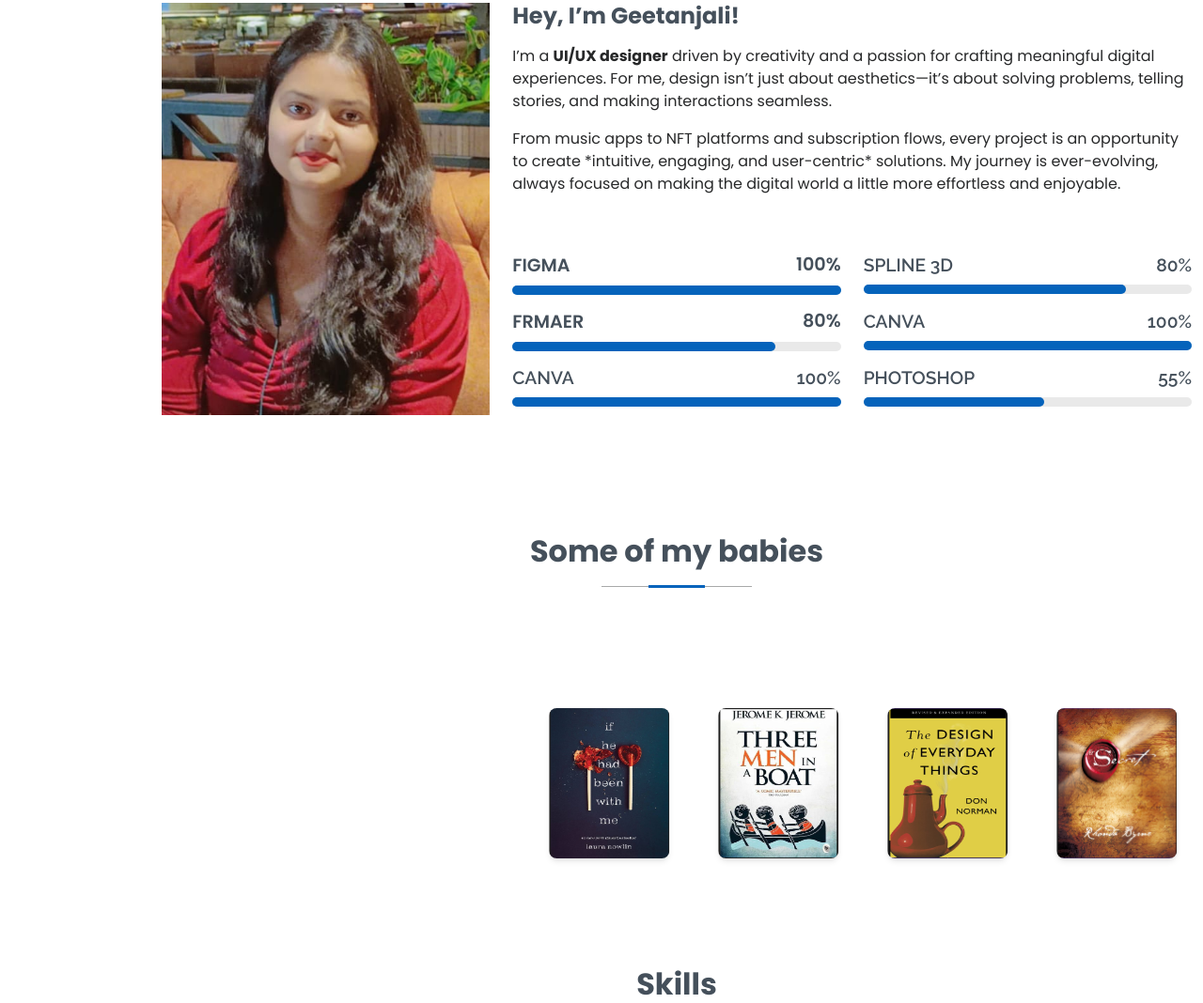
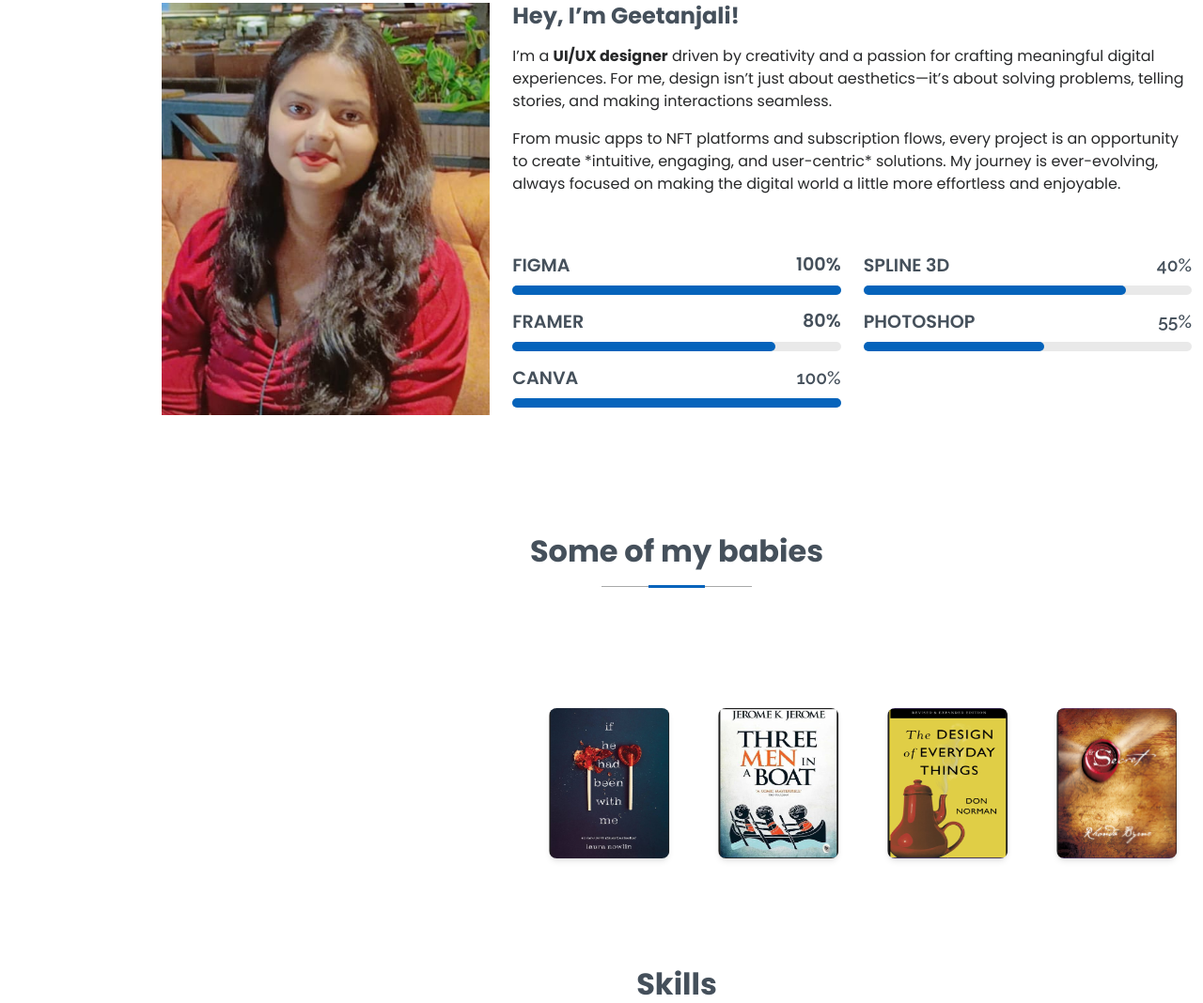
Before and after one commit to Jsnikhilverma/portfolios, a plain HTML site: page index.html in a window 1280 px wide. Shown: the part 857-1925 px from the top of the page at 94% size. Drawn offline with nearby package versions, Linux system fonts and the light colour scheme.

```diff
--- a/index.html
+++ b/index.html
@@ -135,7 +135,7 @@
             <!-- Image and GIF Container (2/3 Width) -->
             <div class="col-span-2 relative h-80 md:h-[600px]">
               <!-- GIF Background -->
-              <div class="absolute inset-0 w-full h-full">
+              <div class="absolute inset-0 ">
                 <img src="/assets/img/herobg.gif" alt="Background GIF" class="w-full h-full object-cover rounded-lg">
               </div>
 
@@ -203,7 +203,7 @@
 
                       <div class="progress">
                         <span style="font-size: 1.2rem" class="skill"><span
-                            style="font-family: 'Poppins', sans-serif;">frmaer</span> <i class="val"
+                            style="font-family: 'Poppins', sans-serif;">framer</span> <i class="val"
                             style="font-family: 'Poppins', sans-serif;">80%</i></span>
                         <div class="progress-bar-wrap" style="border-radius: 10px;">
                           <div class="progress-bar" role="progressbar" aria-valuenow="80" aria-valuemin="0"
@@ -213,8 +213,8 @@
                       </div><!-- End Skills Item -->
 
                       <div class="progress">
-                        <span style="font-size: 1.2rem" style="font-family: 'Poppins', sans-serif;"
-                          class="skill"><span>canva </span> <i class="val">100%</i></span>
+                        <span style="font-size: 1.2rem" style="font-family: 'Poppins', sans-serif;" class="skill"><span
+                            style="font-family: 'Poppins', sans-serif;">canva </span> <i class="val">100%</i></span>
                         <div class="progress-bar-wrap" style="border-radius: 10px;">
                           <div class="progress-bar" role="progressbar" aria-valuenow="100" aria-valuemin="0"
                             aria-valuemax="100" style="border-radius: 10px;">
@@ -227,8 +227,8 @@
                     <div class="col-lg-6">
 
                       <div class="progress">
-                        <span style="font-size: 1.2rem" style="font-family: 'Poppins', sans-serif;"
-                          class="skill"><span>spline 3d </span> <i class="val">80%</i></span>
+                        <span style="font-size: 1.2rem" style="font-family: 'Poppins', sans-serif;" class="skill"><span
+                            style="font-family: 'Poppins', sans-serif;">spline 3d </span> <i class="val">40%</i></span>
                         <div class="progress-bar-wrap" style="border-radius: 10px;">
                           <div class="progress-bar" role="progressbar" aria-valuenow="80" aria-valuemin="0"
                             aria-valuemax="100" style="border-radius: 10px;">
@@ -237,24 +237,16 @@
                       </div><!-- End Skills Item -->
 
                       <div class="progress">
-                        <span style="font-size: 1.2rem" style="font-family: 'Poppins', sans-serif;"
-                          class="skill"><span>canva</span> <i class="val">100%</i></span>
-                        <div class="progress-bar-wrap" style="border-radius: 10px;">
-                          <div class="progress-bar" role="progressbar" aria-valuenow="100" aria-valuemin="0"
-                            aria-valuemax="100" style="border-radius: 10px;">
-                          </div>
-                        </div>
-                      </div><!-- End Skills Item -->
-
-                      <div class="progress">
-                        <span style="font-size: 1.2rem" style="font-family: 'Poppins', sans-serif;"
-                          class="skill"><span>Photoshop</span> <i class="val">55%</i></span>
+                        <span style="font-size: 1.2rem" style="font-family: 'Poppins', sans-serif;" class="skill"><span
+                            style="font-family: 'Poppins', sans-serif;">Photoshop</span> <i class="val">55%</i></span>
                         <div class="progress-bar-wrap" style="border-radius: 10px;">
                           <div class="progress-bar" role="progressbar" aria-valuenow="55" aria-valuemin="0"
                             aria-valuemax="100" style="border-radius: 10px;">
                           </div>
                         </div>
-                      </div><!-- End Skills Item -->
+                      </div>
+
+                      <!-- End Skills Item -->
 
                     </div>
 
```
